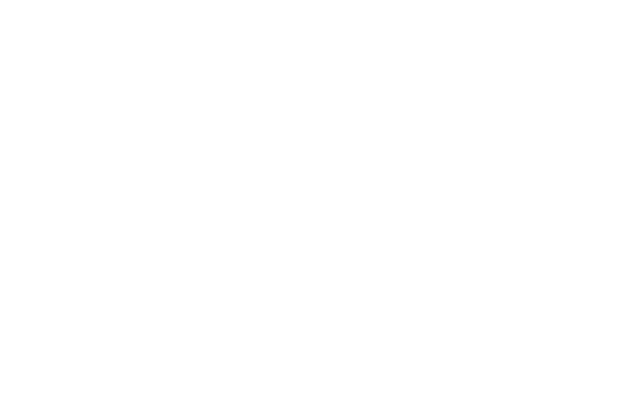
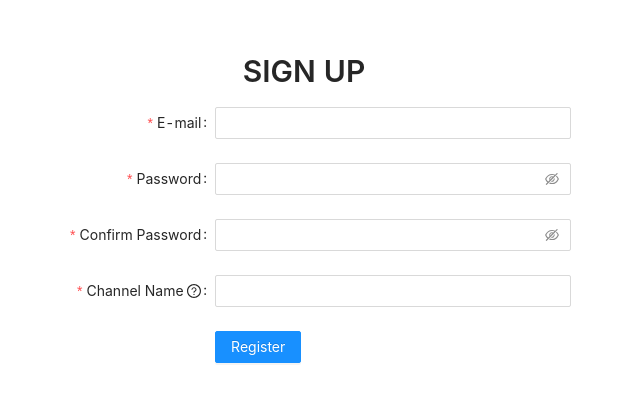
Before and after one commit to dev-jaesim/youtube-clone, a React (Create React App) app in the folder client/: page /register in a window 1280 px wide. Shown: the part 185-586 px from the top of the page, without its empty margins (336-976 px from the left). Built offline with nearby package versions, Linux system fonts and the light colour scheme.

Commit message:
ADD: Client side register

```diff
--- a/client/package.json
+++ b/client/package.json
@@ -1,6 +1,6 @@
 {
   "name": "client",
-  "proxy": "http://127.0.0.1:5000",
+  "proxy": "http://localhost:5000",
   "version": "0.1.0",
   "private": true,
   "dependencies": {
--- a/client/src/App.js
+++ b/client/src/App.js
@@ -2,6 +2,7 @@
 import { Route, Switch } from "react-router-dom";
 import LandingPage from "./components/views/LandingPage/LandingPage";
 import LoginPage from "./components/views/LoginPage/LoginPage";
+import RegisterPage from "./components/views/RegisterPage/RegisterPage";
 import TestPage from "./components/views/TestPage/TestPage";
 
 function App() {
@@ -10,6 +11,7 @@
       <Switch>
         <Route exact path="/" component={LandingPage} />
         <Route exact path="/login" component={LoginPage} />
+        <Route exact path="/register" component={RegisterPage} />
         <Route exact path="/test" component={TestPage} />
       </Switch>
     </Suspense>
--- /dev/null
+++ b/client/src/components/views/RegisterPage/RegisterPage.js
@@ -0,0 +1,180 @@
+import React, { useState } from "react";
+import {
+  Form,
+  Input,
+  Tooltip,
+  Row,
+  Col,
+  Button,
+  Alert,
+  Typography,
+} from "antd";
+import { QuestionCircleOutlined } from "@ant-design/icons";
+import { useDispatch } from "react-redux";
+import { registerUser } from "../../../_actions/user_actions";
+
+function RegisterPage(props) {
+  const dispatch = useDispatch();
+  const [errorMessage, setErrorMessage] = useState("");
+  const { Title } = Typography;
+  const formItemLayout = {
+    labelCol: {
+      xs: {
+        span: 24,
+      },
+      sm: {
+        span: 8,
+      },
+    },
+    wrapperCol: {
+      xs: {
+        span: 24,
+      },
+      sm: {
+        span: 16,
+      },
+    },
+  };
+
+  const tailFormItemLayout = {
+    wrapperCol: {
+      xs: {
+        span: 24,
+        offset: 0,
+      },
+      sm: {
+        span: 16,
+        offset: 8,
+      },
+    },
+  };
+
+  const [form] = Form.useForm();
+
+  const onFinish = (values) => {
+    const formData = {
+      email: values.email,
+      password: values.password,
+      name: values.name,
+    };
+
+    dispatch(registerUser(formData)).then((response) => {
+      console.log("dispatch working");
+      if (response.payload.success) {
+        props.history.push("/login");
+      } else {
+        setErrorMessage(response.payload.message);
+      }
+    });
+  };
+
+  return (
+    <Row
+      type="flex"
+      align="middle"
+      style={{ marginTop: "2rem", height: "100vh" }}
+    >
+      <Col className="gutter-row" lg={{ span: 10, offset: 7 }}>
+        <Title level={2} style={{ textAlign: "center" }}>
+          SIGN UP
+        </Title>
+        <Form
+          {...formItemLayout}
+          form={form}
+          name="register"
+          onFinish={onFinish}
+          scrollToFirstError
+        >
+          <Form.Item
+            name="email"
+            label="E-mail"
+            rules={[
+              {
+                type: "email",
+                message: "The input is not valid E-mail!",
+              },
+              {
+                required: true,
+                message: "Please input your E-mail!",
+              },
+            ]}
+          >
+            <Input />
+          </Form.Item>
+
+          <Form.Item
+            name="password"
+            label="Password"
+            rules={[
+              {
+                required: true,
+                message: "Please input your password!",
+              },
+              { min: 7, message: "Password must be minimum 7 characters." },
+            ]}
+            hasFeedback
+          >
+            <Input.Password />
+          </Form.Item>
+
+          <Form.Item
+            name="confirm"
+            label="Confirm Password"
+            dependencies={["password"]}
+            hasFeedback
+            rules={[
+              {
+                required: true,
+                message: "Please confirm your password!",
+              },
+              ({ getFieldValue }) => ({
+                validator(rule, value) {
+                  if (!value || getFieldValue("password") === value) {
+                    return Promise.resolve();
+                  }
+
+                  return Promise.reject(
+                    "The two passwords that you entered do not match!"
+                  );
+                },
+              }),
+            ]}
+          >
+            <Input.Password />
+          </Form.Item>
+
+          <Form.Item
+            name="name"
+            label={
+              <span>
+                Channel Name&nbsp;
+                <Tooltip title="This name will be used for your channel">
+                  <QuestionCircleOutlined />
+                </Tooltip>
+              </span>
+            }
+            rules={[
+              {
+                required: true,
+                message: "Please input your channel name!",
+                whitespace: true,
+              },
+            ]}
+          >
+            <Input />
+          </Form.Item>
+          <Form.Item {...tailFormItemLayout}>
+            <Button type="primary" htmlType="submit">
+              Register
+            </Button>
+          </Form.Item>
+        </Form>
+        <Form.Item {...tailFormItemLayout}>
+          {errorMessage && <Alert message={errorMessage} type="error" />}
+        </Form.Item>
+      </Col>
+    </Row>
+  );
+}
+
+export default RegisterPage;
```
Also changed, not shown: 1 other file (tests, documents, lock files or other folders).
